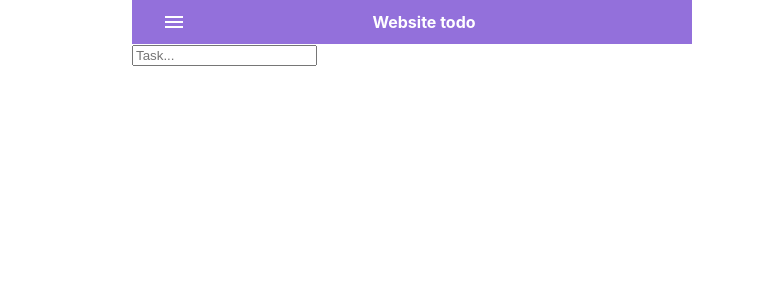
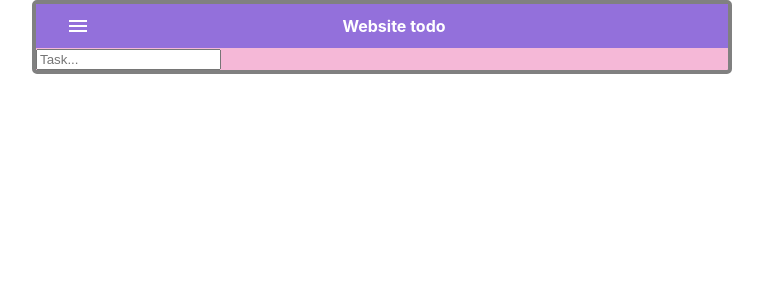
Before and after one commit to denisiuk-aleksey/Todo-List, a React (Create React App) app: page / in a window 1280 px wide. Shown: the top 300 px of the page, without its empty margins (258-1021 px from the left). Built offline with nearby package versions, Linux system fonts and the light colour scheme.

Commit message:
Change and fix style for app

```diff
--- a/src/App.css
+++ b/src/App.css
@@ -1,3 +1,7 @@
+*{
+  box-sizing: border-box;
+}
+
 .App {
   text-align: center;
 }
@@ -40,7 +44,12 @@
 .container{
   display: flex;
   flex-direction: column;
-  max-width: 500px;
   width: 100%;
+  max-width: 700px;
   margin: 0 auto;
+
+  border: 4px solid grey;
+  border-radius: 5px;
+
+  background-color: #f5b8d7;
 }
```
